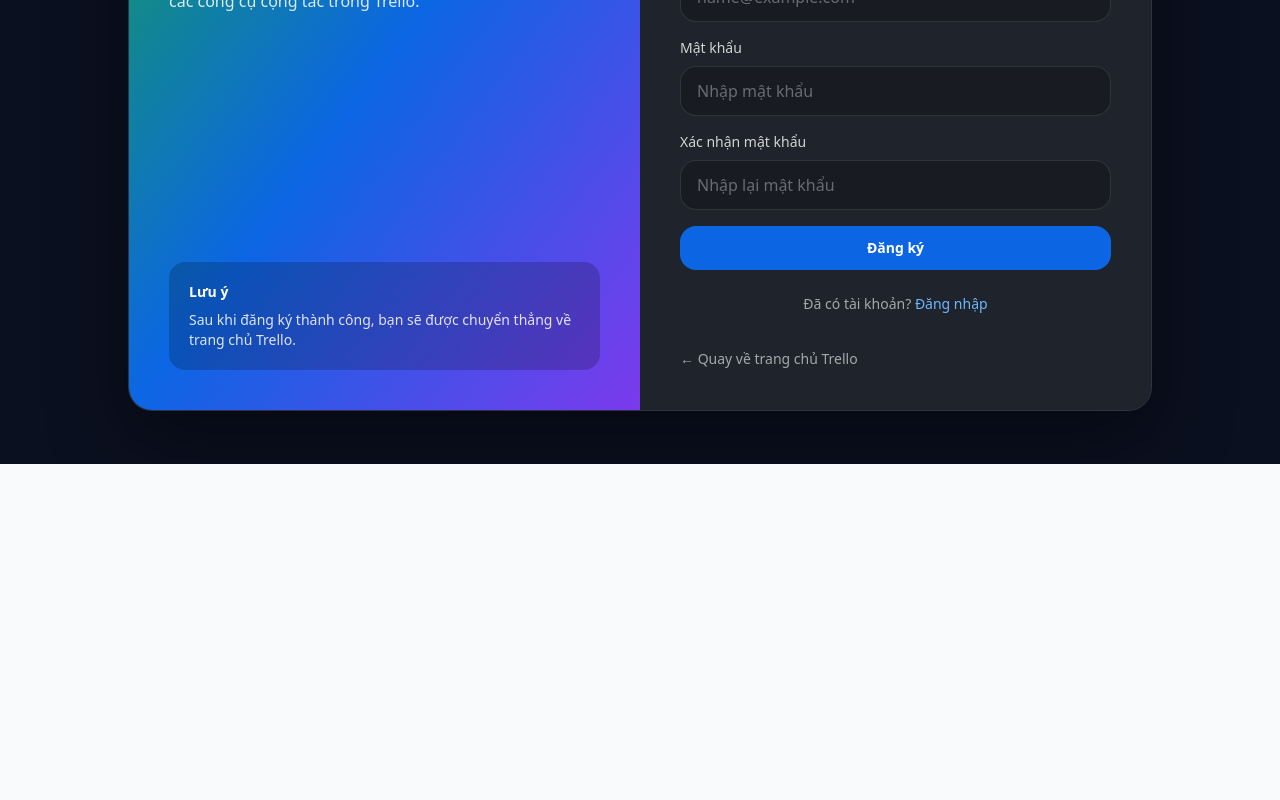
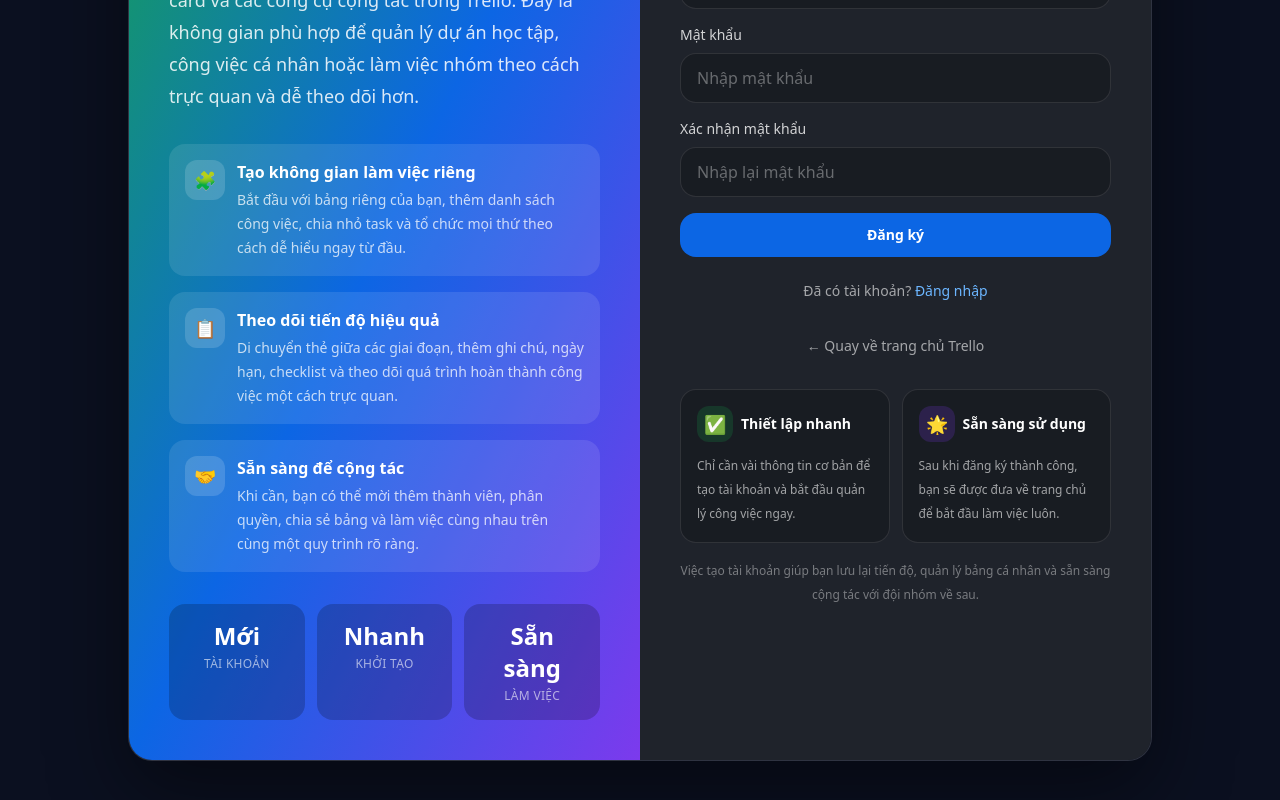
Before and after one commit to levanvutru358/TT-TN, a Vue app in the folder frontend/: page /auth/register in a window 1280 px wide. Shown: the part 336-1136 px from the top of the page. Before the commit the page ends 800 px from the top, so only its background shows below. Built offline with nearby package versions, Linux system fonts and the light colour scheme; no server answers.

Commit message:
docs: update login/register instructions and contact info

```diff
--- a/frontend/src/composables/useAuth.js
+++ b/frontend/src/composables/useAuth.js
@@ -6,7 +6,7 @@ const authUser = ref(loadAuthUser());
 
 function loadAuthUser() {
   try {
-    const raw = localStorage.getItem(AUTH_STORAGE_KEY);
+    const raw = sessionStorage.getItem(AUTH_STORAGE_KEY);
     return raw ? JSON.parse(raw) : null;
   } catch {
     return null;
@@ -19,13 +19,13 @@ function syncAuthUser() {
 
 function saveAuthUser(user) {
   authUser.value = user;
-  localStorage.setItem(AUTH_STORAGE_KEY, JSON.stringify(user));
+  sessionStorage.setItem(AUTH_STORAGE_KEY, JSON.stringify(user));
   window.dispatchEvent(new CustomEvent("trello-auth-changed"));
 }
 
 function clearAuthUser() {
   authUser.value = null;
-  localStorage.removeItem(AUTH_STORAGE_KEY);
+  sessionStorage.removeItem(AUTH_STORAGE_KEY);
   window.dispatchEvent(new CustomEvent("trello-auth-changed"));
 }
 
--- a/frontend/src/views/auth/RegisterPage.vue
+++ b/frontend/src/views/auth/RegisterPage.vue
@@ -16,17 +16,78 @@
             công việc ngay hôm nay
           </h1>
 
-          <p class="mt-4 max-w-md text-white/85">
+          <p class="mt-4 max-w-lg text-lg leading-8 text-white/85">
             Tạo tài khoản mới để sử dụng board, danh sách, card và các công cụ cộng tác trong Trello.
+            Đây là không gian phù hợp để quản lý dự án học tập, công việc cá nhân hoặc làm việc nhóm
+            theo cách trực quan và dễ theo dõi hơn.
           </p>
+
+          <div class="mt-8 space-y-4">
+            <div class="flex items-start gap-3 rounded-2xl bg-white/10 p-4">
+              <div class="flex h-10 w-10 shrink-0 items-center justify-center rounded-xl bg-white/15 text-lg">
+                🧩
+              </div>
+              <div>
+                <div class="text-base font-semibold text-white">Tạo không gian làm việc riêng</div>
+                <div class="mt-1 text-sm leading-6 text-white/75">
+                  Bắt đầu với bảng riêng của bạn, thêm danh sách công việc, chia nhỏ task và tổ chức mọi thứ
+                  theo cách dễ hiểu ngay từ đầu.
+                </div>
+              </div>
+            </div>
+
+            <div class="flex items-start gap-3 rounded-2xl bg-white/10 p-4">
+              <div class="flex h-10 w-10 shrink-0 items-center justify-center rounded-xl bg-white/15 text-lg">
+                📋
+              </div>
+              <div>
+                <div class="text-base font-semibold text-white">Theo dõi tiến độ hiệu quả</div>
+                <div class="mt-1 text-sm leading-6 text-white/75">
+                  Di chuyển thẻ giữa các giai đoạn, thêm ghi chú, ngày hạn, checklist và theo dõi quá trình
+                  hoàn thành công việc một cách trực quan.
+                </div>
+              </div>
+            </div>
+
+            <div class="flex items-start gap-3 rounded-2xl bg-white/10 p-4">
+              <div class="flex h-10 w-10 shrink-0 items-center justify-center rounded-xl bg-white/15 text-lg">
+                🤝
+              </div>
+              <div>
+                <div class="text-base font-semibold text-white">Sẵn sàng để cộng tác</div>
+                <div class="mt-1 text-sm leading-6 text-white/75">
+                  Khi cần, bạn có thể mời thêm thành viên, phân quyền, chia sẻ bảng và làm việc cùng nhau
+                  trên cùng một quy trình rõ ràng.
+                </div>
+              </div>
+            </div>
+          </div>
+
+          <div class="mt-8 grid grid-cols-3 gap-3">
+            <div class="rounded-2xl bg-black/20 p-4 text-center">
+              <div class="text-2xl font-bold text-white">Mới</div>
+              <div class="mt-1 text-xs uppercase tracking-wide text-white/60">Tài khoản</div>
+            </div>
+            <div class="rounded-2xl bg-black/20 p-4 text-center">
+              <div class="text-2xl font-bold text-white">Nhanh</div>
+              <div class="mt-1 text-xs uppercase tracking-wide text-white/60">Khởi tạo</div>
+            </div>
+            <div class="rounded-2xl bg-black/20 p-4 text-center">
+              <div class="text-2xl font-bold text-white">Sẵn sàng</div>
+              <div class="mt-1 text-xs uppercase tracking-wide text-white/60">Làm việc</div>
+            </div>
+          </div>
         </div>
 
-        <div class="rounded-2xl bg-black/20 p-5 text-sm text-white/85">
+        <!-- phần lưu ý của đăng kí chưa cần sử dụng -->
+        <!-- <div class="rounded-2xl bg-black/20 p-5 text-sm text-white/85">
           <div class="font-semibold text-white">Lưu ý</div>
-          <div class="mt-2">
-            Sau khi đăng ký thành công, bạn sẽ được chuyển thẳng về trang chủ Trello.
+          <div class="mt-2 leading-6">
+            Sau khi đăng ký thành công, bạn sẽ được chuyển thẳng về trang chủ Trello để bắt đầu tạo bảng,
+            quản lý danh sách và làm việc ngay.
           </div>
-        </div>
+        </div> -->
+
       </div>
 
       <div class="bg-[#1f232b] p-6 sm:p-8 lg:p-10">
@@ -108,11 +169,41 @@
           <div class="mt-8">
             <button
               type="button"
-              class="text-sm text-white/60 hover:text-white"
+              class="text-sm text-white/60 hover:text-white text-center w-full"
               @click="goHome"
             >
               ← Quay về trang chủ Trello
             </button>
+          </div>
+
+          <div class="mt-8 grid grid-cols-1 gap-3 sm:grid-cols-2">
+            <div class="rounded-2xl border border-white/10 bg-black/20 p-4">
+              <div class="flex items-center gap-2">
+                <div class="flex h-9 w-9 items-center justify-center rounded-xl bg-[#16a34a]/20 text-lg">
+                  ✅
+                </div>
+                <div class="text-sm font-semibold text-white">Thiết lập nhanh</div>
+              </div>
+              <div class="mt-3 text-xs leading-6 text-white/60">
+                Chỉ cần vài thông tin cơ bản để tạo tài khoản và bắt đầu quản lý công việc ngay.
+              </div>
+            </div>
+
+            <div class="rounded-2xl border border-white/10 bg-black/20 p-4">
+              <div class="flex items-center gap-2">
+                <div class="flex h-9 w-9 items-center justify-center rounded-xl bg-[#7c3aed]/20 text-lg">
+                  🌟
+                </div>
+                <div class="text-sm font-semibold text-white">Sẵn sàng sử dụng</div>
+              </div>
+              <div class="mt-3 text-xs leading-6 text-white/60">
+                Sau khi đăng ký thành công, bạn sẽ được đưa về trang chủ để bắt đầu làm việc luôn.
+              </div>
+            </div>
+          </div>
+
+          <div class="mt-4 text-center text-xs text-white/40 leading-6">
+            Việc tạo tài khoản giúp bạn lưu lại tiến độ, quản lý bảng cá nhân và sẵn sàng cộng tác với đội nhóm về sau.
           </div>
         </div>
       </div>
```
Also changed, not shown: frontend/src/views/auth/LoginPage.vue (+93 -10 lines).
